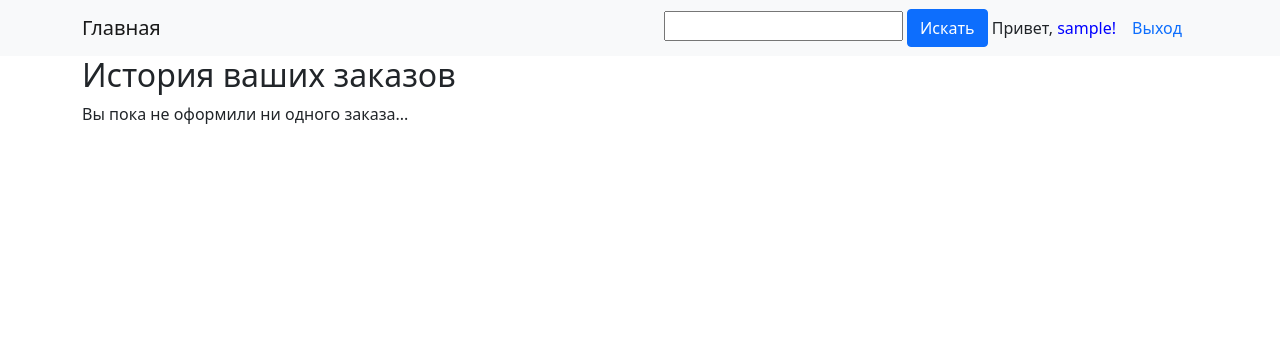
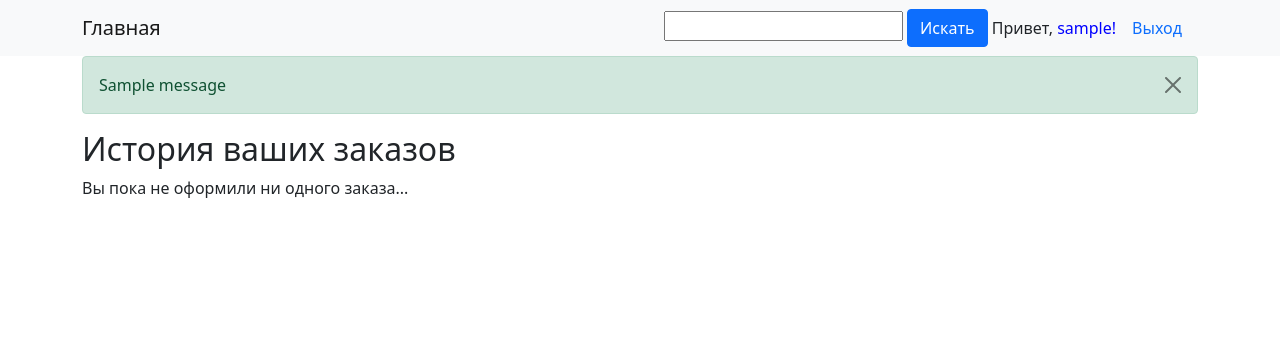
Before and after one commit to faralost/Simple-Online-Shop, a Django app: page /orders/ in a window 1280 px wide. Shown: the top 356 px of the page. Run offline with Django 4.2, Linux system fonts and the light colour scheme; a user stored in the database is signed in; data comes from the database, SQL or seed files in the repository; tables that the repository leaves empty hold one stand-in row (values such as "Sample post"); one stand-in notice (Sample message) is shown; some libraries are stand-ins or nearby versions.

Commit message:
added messages page

```diff
--- a/productsapp/templates/base.html
+++ b/productsapp/templates/base.html
@@ -45,6 +45,7 @@
 </nav>
 
 <div class="container">
+    {% include "partial/messages.html" %}
     {% block content %}{% endblock %}
 </div>
 
--- /dev/null
+++ b/productsapp/templates/partial/messages.html
@@ -0,0 +1,21 @@
+{% if messages %}
+    {% for message in messages %}
+        <div class="alert alert-dismissible fade show
+        {% if message.level == DEFAULT_MESSAGE_LEVELS.ERROR %}
+            alert-danger
+        {% elif message.level == DEFAULT_MESSAGE_LEVELS.WARNING %}
+            alert-warning
+        {% elif message.level == DEFAULT_MESSAGE_LEVELS.SUCCESS %}
+            alert-success
+        {% elif message.level == DEFAULT_MESSAGE_LEVELS.INFO %}
+            alert-primary
+        {% else %}
+            alert-secondary
+        {% endif %}" role="alert">
+            {{ message }}
+            <button type="button" class="btn-close" data-bs-dismiss="alert" aria-label="Close">
+
+            </button>
+        </div>
+    {% endfor %}
+{% endif %}
--- a/productsapp/views/shopping_cart_views.py
+++ b/productsapp/views/shopping_cart_views.py
@@ -1,3 +1,4 @@
+from django.contrib import messages
 from django.contrib.auth.mixins import LoginRequiredMixin
 from django.db.models import F, Sum
 from django.shortcuts import get_object_or_404, redirect
@@ -11,7 +12,22 @@ from productsapp.models import Product, Order, OrderProduct
 
 
 class ShoppingCartAdd(View):
-    pass
+
+    def post(self, request, *args, **kwargs):
+        product = get_object_or_404(Product, pk=self.kwargs['pk'])
+        cart = request.session['cart']
+        print(cart)
+        if str(product.pk) not in cart and product.balance > 0:
+            cart[str(product.pk)] = {'qty': 1, 'price': str(product.price)}
+            request.session['cart'] = cart
+            print(cart)
+            messages.success(self.request, f'{product.name} в количестве 1шт добавлен в корзину')
+        else:
+            cart[str(product.pk)]['qty'] += 1
+            request.session['cart'] = cart
+            print(cart)
+        nexttt = request.POST.get('next', '/')
+        return redirect(nexttt)
 
     # def post(self, request, *args, **kwargs):
     #     product = get_object_or_404(Product, pk=kwargs['pk'])
```
Also changed, not shown: productsapp/views/product_views.py (+7 -0 lines).
